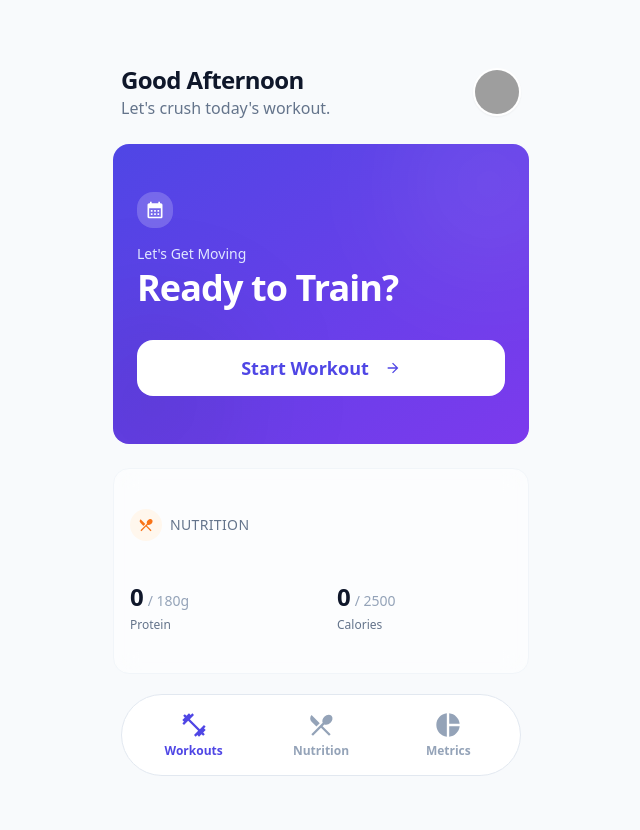
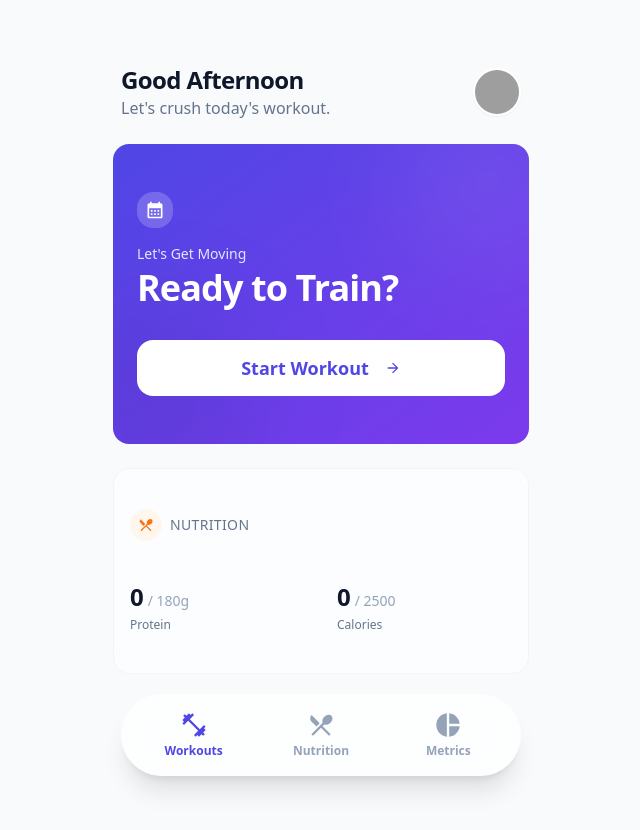
Before and after one commit to matthewothomas/MyFitnessApp, a Next.js app: page / in a window 1280 px wide. Shown: the top 830 px of the page, without its empty margins (319-959 px from the left). Built offline with nearby package versions, Linux system fonts and the light colour scheme; no server answers; grey boxes are pictures that could not be loaded.

Commit message:
UI: Enhance Glass Effect on Navigation

```diff
--- a/src/components/app-shell.tsx
+++ b/src/components/app-shell.tsx
@@ -19,7 +19,7 @@ export default function AppShell({ children }: { children: React.ReactNode }) {
                 {children}
             </main>
 
-            <div className="fixed bottom-6 left-6 right-6 md:w-[400px] md:left-1/2 md:-translate-x-1/2 rounded-full border border-slate-200 bg-white/90 backdrop-blur-xl z-50">
+            <div className="fixed bottom-6 left-6 right-6 md:w-[400px] md:left-1/2 md:-translate-x-1/2 rounded-full border border-white/20 bg-white/70 backdrop-blur-xl shadow-xl z-50">
                 <div className="flex justify-around items-center h-20 px-2">
                     <button
                         onClick={() => router.push("/")}
```
